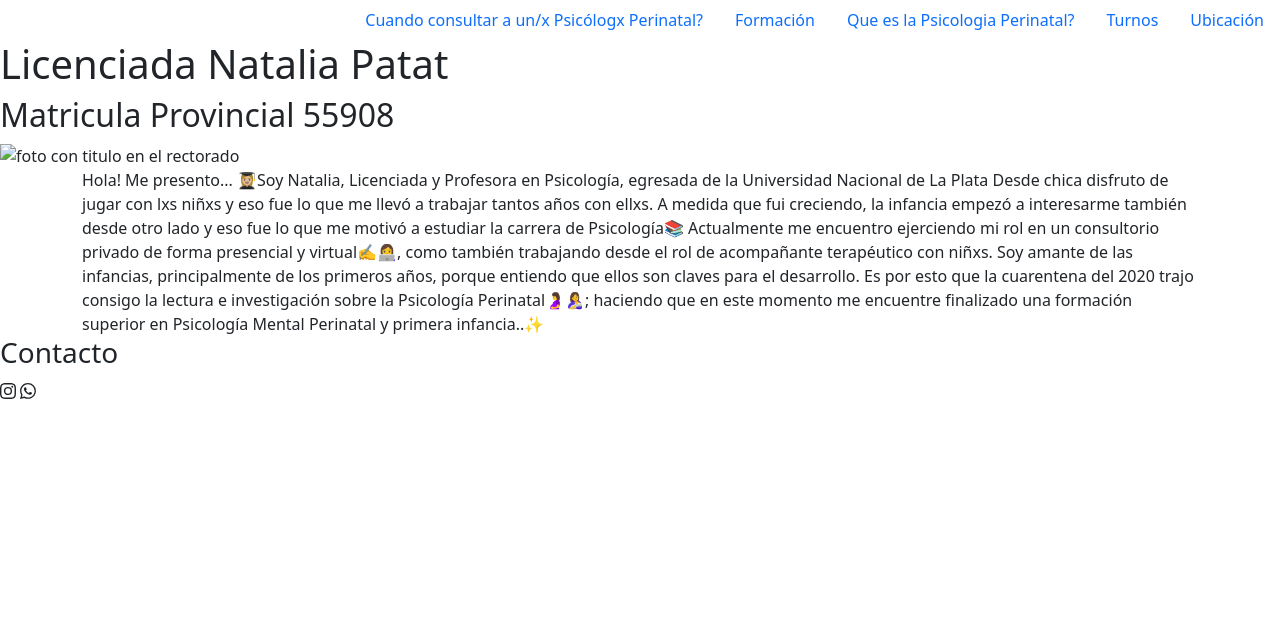
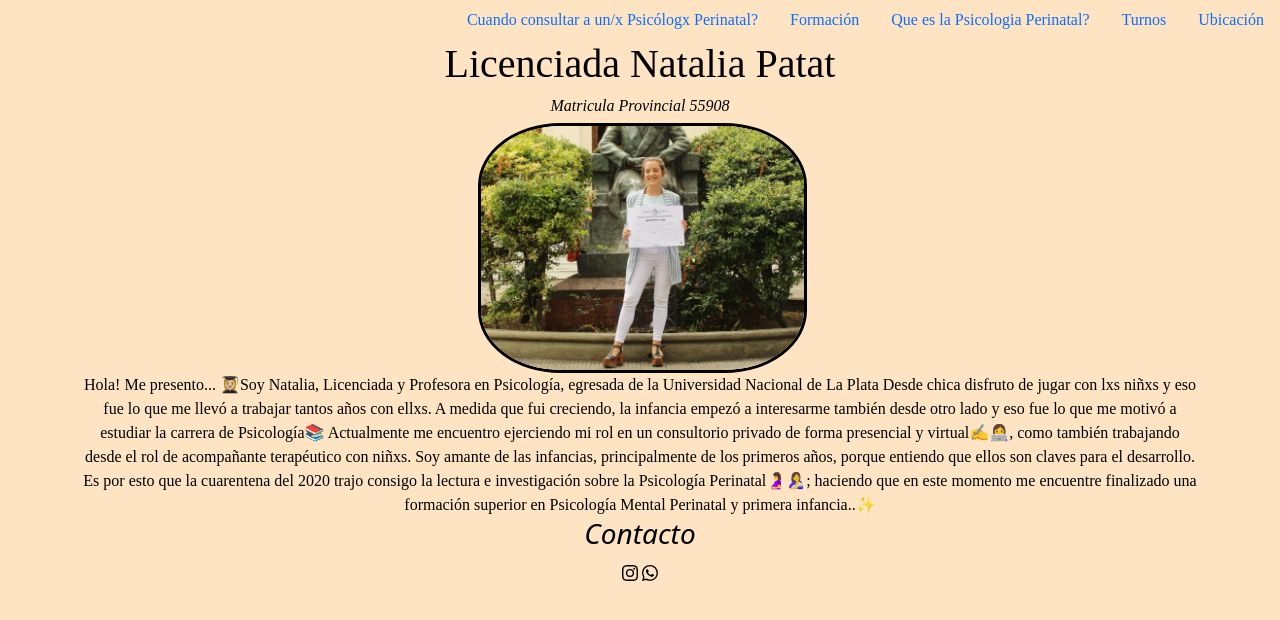
Before and after one commit to PaoloCappellani/pre-entrega-2, a plain HTML site: page index.html in a window 1280 px wide. Drawn offline with nearby package versions, Linux system fonts and the light colour scheme; the site is published under a folder, as on GitHub Pages, so addresses that start at the root find nothing.

Commit message:
correciones

```diff
--- a/index.html
+++ b/index.html
@@ -8,25 +8,25 @@
 
     <link href="https://cdn.jsdelivr.net/npm/bootstrap@5.3.0-alpha1/dist/css/bootstrap.min.css" rel="stylesheet" integrity="sha384-GLhlTQ8iRABdZLl6O3oVMWSktQOp6b7In1Zl3/Jr59b6EGGoI1aFkw7cmDA6j6gD" crossorigin="anonymous">
 
-    <link rel="stylesheet" type="text/css" href="/css/style.css">
+    <link rel="stylesheet" type="text/css" href="./css/style.css">
 </head>
 <body>
 
     <ul class="nav justify-content-end paolo">
         <li class="nav-item">
-          <a class="nav-link active" aria-current="page" href="/pages/cuandoconsultar.html">Cuando consultar a un/x Psicólogx Perinatal?</a>
+          <a class="nav-link active" aria-current="page" href="./pages/cuandoconsultar.html">Cuando consultar a un/x Psicólogx Perinatal?</a>
         </li>
         <li class="nav-item">
-          <a class="nav-link" href="/pages/formacion.html">Formación</a>
+          <a class="nav-link" href="./pages/formacion.html">Formación</a>
         </li>
         <li class="nav-item">
-          <a class="nav-link" href="/pages/psicologiaperinatal.html">Que es la Psicologia Perinatal?</a>
+          <a class="nav-link" href="./pages/psicologiaperinatal.html">Que es la Psicologia Perinatal?</a>
         </li>
         <li class="nav-item">
-            <a class="nav-link" href="/pages/turnos.html">Turnos</a>
+            <a class="nav-link" href="./pages/turnos.html">Turnos</a>
           </li>
           <li class="nav-item">
-            <a class="nav-link" href="/pages/ubicacion.html">Ubicación</a>
+            <a class="nav-link" href="./pages/ubicacion.html">Ubicación</a>
           </li>
 
       </ul>
@@ -45,7 +45,7 @@
 
     <main>
         <div>
-        <img src="/img/Imgportada.jpg" alt="foto con titulo en el rectorado">
+        <img src="./img/Imgportada.jpg" alt="foto con titulo en el rectorado">
         </div>
 
         <div class="container">
```
